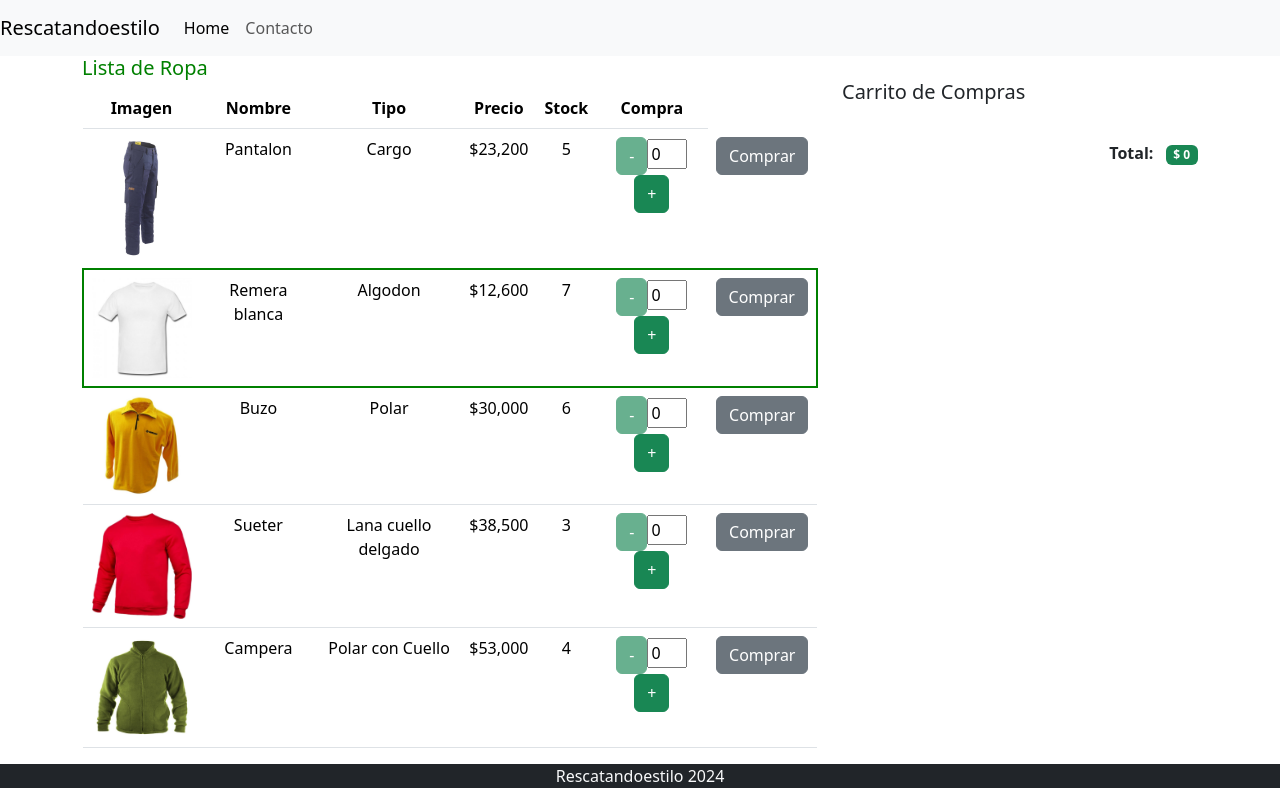
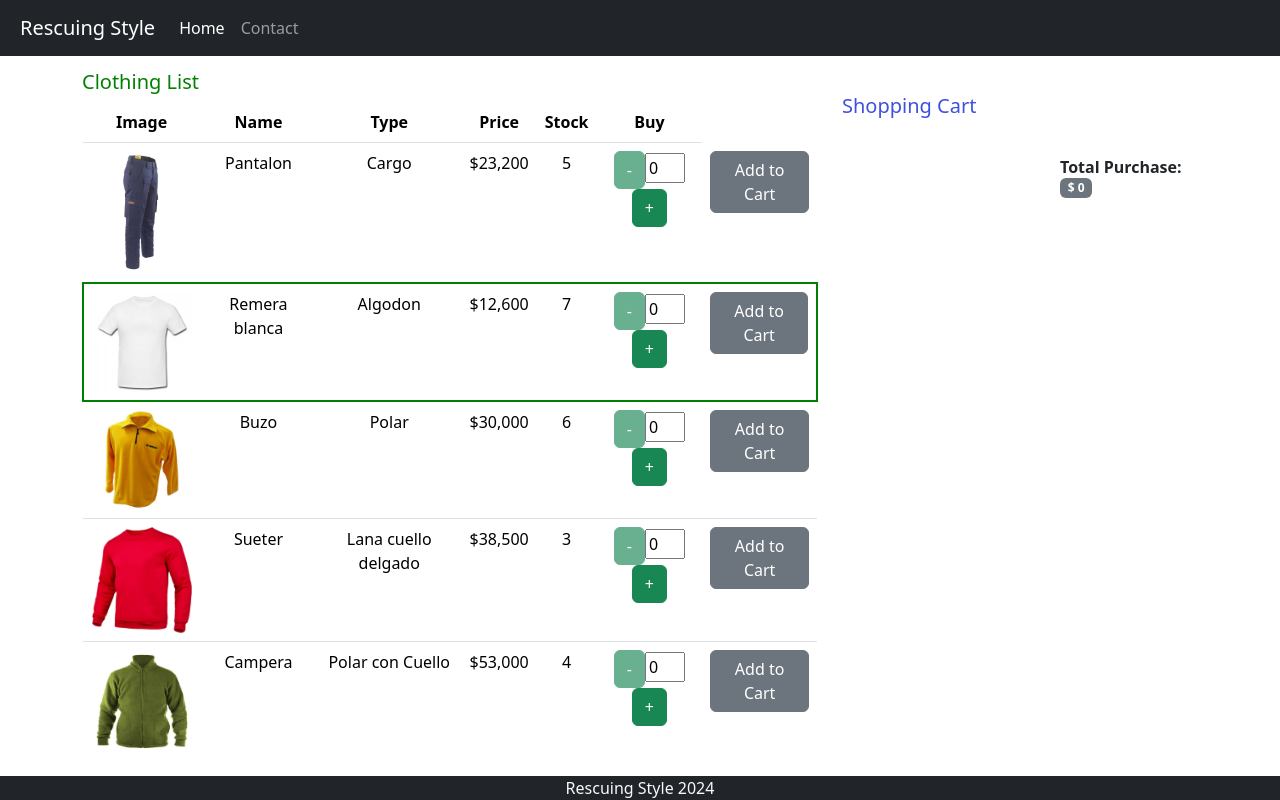
Before and after one commit to juan2645/rescatandoestilo, an Angular app: page /cloths in a window 1280 px wide. Built offline with nearby package versions, Linux system fonts and the light colour scheme.

Commit message:
Se modificaron estilos de la pagina (lista, carrito, etc)

```diff
--- a/src/app/app.component.html
+++ b/src/app/app.component.html
@@ -1,5 +1,5 @@
-<nav class="navbar navbar-expand-lg bg-body-tertiary">
-    <a class="navbar-brand" href="#">{{title}}</a>
+<nav class="navbar navbar-expand-lg bg-dark navbar-dark fixed-top ">
+  <a class="navbar-brand move-right" href="#">{{title}}</a>
   <button class="navbar-toggler" type="button" data-bs-toggle="collapse" data-bs-target="#navbarNavAltMarkup" aria-controls="navbarNavAltMarkup" aria-expanded="false" aria-label="Toggle navigation">
     <span class="navbar-toggler-icon"></span>
   </button>
@@ -9,14 +9,16 @@
         <a class="nav-link active" aria-current="page" [routerLink]="['/']">Home</a>
       </li>
       <li class="nav-item">
-          <a class="nav-link" [routerLink]="['/contacto']">Contacto</a>
+        <a class="nav-link" [routerLink]="['/contacto']">Contact</a>
       </li>
     </ul>
   </div>
 </nav>
-<div class="container">
+
+<div class="container" style="padding-top: 70px; padding-bottom: 40px;">
   <router-outlet></router-outlet>
 </div>
-<footer class="text-center bg-dark">
-  <span class="text-light">{{title}} 2024</span>
+
+<footer class="text-center bg-dark fixed-bottom">
+  <span class="text-light"> {{title}} 2024</span>
 </footer>
--- a/src/app/app.component.scss
+++ b/src/app/app.component.scss
@@ -0,0 +1,7 @@
+.move-right {
+    margin-left: 20px;
+}
+
+.bg-green {
+    background-color: #008000; /* Verde */
+  }
--- a/src/app/app.component.ts
+++ b/src/app/app.component.ts
@@ -6,5 +6,5 @@ import { Component } from '@angular/core';
   styleUrl: './app.component.scss'
 })
 export class AppComponent {
-  title = 'Rescatandoestilo';
+  title = 'Rescuing Style';
 }
--- a/src/app/clothes-cart/clothes-cart.component.html
+++ b/src/app/clothes-cart/clothes-cart.component.html
@@ -1,10 +1,12 @@
-<h5 class="my-4">Carrito de Compras</h5>
+<h5 class="my-4">Shopping Cart</h5>
 <ul class="list-group">
   <li *ngFor="let clothes of (cartList$ | async)" class="list-group-item d-flex justify-content-between align-items-center">
+    <span class="badge bg-primary rounded-pill">{{ clothes.cantidad }}</span>
     <span>{{ clothes.nombre }}</span>
-    <span class="badge bg-primary rounded-pill">{{ clothes.cantidad }}</span>
+    <span>{{ clothes.tipo }}</span>
+    <span class="badge bg-primary rounded-pill">$ {{ clothes.precio }}</span>
   </li>
 </ul>
-<div class="d-flex justify-content-end mt-3">
-    <h6 class="fw-bold">Total: <span class="badge bg-success ms-2">$ {{ cartTotal$ | async }}</span></h6>
+<div class="d-flex justify-content-between mt-3">
+    <h6 class="fw-bold custom-margin">Total Purchase: <span class="badge bg-secondary ms-7">$ {{ cartTotal$ | async }}</span></h6>
 </div>
--- a/src/app/clothes-cart/clothes-cart.component.scss
+++ b/src/app/clothes-cart/clothes-cart.component.scss
@@ -0,0 +1,7 @@
+.my-4{
+    color: rgb(63, 81, 220);
+}
+
+.custom-margin {
+    margin-left: 218px;
+}
--- a/src/app/clothes-cloths/clothes-cloths.component.scss
+++ b/src/app/clothes-cloths/clothes-cloths.component.scss
@@ -0,0 +1,3 @@
+.div.container {
+    margin-left: 5px;
+}
--- a/src/app/clothes-contact/clothes-contact.component.html
+++ b/src/app/clothes-contact/clothes-contact.component.html
@@ -1,40 +1,38 @@
-<!-- <div class="container mt-5"> -->
-    <p>Estamos aquí para ayudarte. Si tienes alguna pregunta o necesitas más información, no dudes en ponerte en contacto con nosotros a través de los siguientes medios:</p>
+    <p>We are here to help you. If you have any questions or need more information, do not hesitate to contact us through the following means:</p>
 
     <div class="row">
       <div class="col-md-6">
-        <h4>Información de Contacto</h4>
+        <h4>Contact information</h4>
         <ul class="list-unstyled">
-          <li><strong>Nombre:</strong> RescatandoEstilo</li>
-          <li><strong>Dirección:</strong> Rivadavia 3832, Olavarría, Buenos Aires</li>
-          <li><strong>Teléfono:</strong> +549 (2284) 45-8901</li>
-          <li><strong>Email:</strong> contactorescatandoestilo.com.ar</li>
+          <li><strong>Name:</strong> Rescuing Style</li>
+          <li><strong>Address:</strong> Rivadavia 3832, Olavarría, Buenos Aires</li>
+          <li><strong>Phone:</strong> +549 (2284) 45-8901</li>
+          <li><strong>Email:</strong> contactrescuingstyle.com</li>
         </ul>
       </div>
       <div class="col-md-6">
-        <h4>Horario de Atención</h4>
+        <h4>Opening Hours</h4>
         <ul class="list-unstyled">
-          <li><strong>Lunes a Viernes:</strong> 9:00 - 18:00 </li>
-          <li><strong>Sábado:</strong> 10:00 - 16:00 </li>
-          <li><strong>Domingo:</strong> Cerrado</li>
+          <li><strong>Monday to Friday:</strong> 9:00 - 18:00 </li>
+          <li><strong>Saturday:</strong> 10:00 - 16:00 </li>
+          <li><strong>Sunday:</strong> Closed</li>
         </ul>
       </div>
     </div>
 
-    <h4>Formulario de Contacto</h4>
+    <h4>Contact Form</h4>
     <form>
       <div class="mb-3">
-        <label for="nombre" class="form-label">Nombre</label>
-        <input type="text" class="form-control" id="nombre" placeholder="Tu nombre">
+        <label for="nombre" class="form-label">Name</label>
+        <input type="text" class="form-control" id="nombre" placeholder="Your name">
       </div>
       <div class="mb-3">
         <label for="email" class="form-label">Email</label>
-        <input type="email" class="form-control" id="email" placeholder="tuemail@ejemplo.com">
+        <input type="email" class="form-control" id="email" placeholder="youremail@example.com">
       </div>
       <div class="mb-3">
-        <label for="mensaje" class="form-label">Mensaje</label>
-        <textarea class="form-control" id="mensaje" rows="3" placeholder="Escribe tu mensaje aquí"></textarea>
+        <label for="mensaje" class="form-label">Message</label>
+        <textarea class="form-control" id="mensaje" rows="3" placeholder="Write your message here"></textarea>
       </div>
-      <button type="submit" class="btn btn-primary">Enviar</button>
+      <button type="submit" class="btn btn-primary">Send</button>
     </form>
-  <!-- </div> -->
--- a/src/app/clothes-list/clothes-list.component.html
+++ b/src/app/clothes-list/clothes-list.component.html
@@ -1,13 +1,14 @@
-<h5>Lista de Ropa</h5>
+<h5>Clothing List</h5>
+<div class="table-responsive">
   <table class="table text-center">
       <thead>
           <tr>
-            <th>Imagen</th>
-            <th>Nombre</th>
-            <th>Tipo</th>
-            <th>Precio</th>
+              <th>Image</th>
+              <th>Name</th>
+              <th>Type</th>
+              <th>Price</th>
               <th>Stock</th>
-            <th>Compra</th>
+              <th>Buy</th>
           </tr>
       </thead>
       <tbody>
@@ -17,10 +18,10 @@
                 <td>{{ clothes.nombre }}</td>
                 <td>{{ clothes.tipo }}</td>
                 <td>{{ clothes.precio | currency:'$':'symbol':'1.0-0'}}</td>
-              @if (clothes.stock >0) {
+                @if (clothes.stock > 0) {
                   <td>{{ clothes.stock }}</td>
                 } @else {
-                <td class="badge text-bg-warning">No hay stock en estos momentos.</td>
+                  <td class="badge text-bg-warning">NO STOCK</td>
                 }
                 <td>
                   <app-input-integer
@@ -30,13 +31,14 @@
                   </app-input-integer>
                 </td>
                 <td>
-                <button class="btn btn-secondary" (click)="addToCart(clothes)">Comprar</button>
+                  <button class="btn btn-secondary" (click)="addToCart(clothes)">Add to Cart</button>
                 </td>
               </tr>
           } @empty {
               <tr>
-              <td class="badge text-bg-danger" colspan="4">No hay ropa para mostrar.</td>
+                <td class="badge text-bg-danger" colspan="6">THERE ARE NO CLOTHES</td>
               </tr>
           }
       </tbody>
   </table>
+</div>
--- a/src/app/clothes-list/clothes-list.component.scss
+++ b/src/app/clothes-list/clothes-list.component.scss
@@ -10,3 +10,24 @@ h5 {
 .oferta {
     border: 2px solid green;
 }
+
+.badge {
+    margin-top: 9px;
+}
+
+.table-responsive {
+    overflow: auto;
+    height: calc(100vh - 150px);
+  }
+
+  table thead th {
+    position: sticky;
+    top: 0;
+    background-color: white;
+    z-index: 1020;
+    box-shadow: 0 2px 2px -1px rgba(0, 0, 0, 0.4);
+  }
+
+  table thead {
+    background-color: white;
+  }
--- a/src/app/input-integer/input-integer.component.ts
+++ b/src/app/input-integer/input-integer.component.ts
@@ -1,5 +1,4 @@
 import { Component, Input, Output, EventEmitter } from '@angular/core';
-// import { Clothes } from '../clothes-list/clothes';
 
 @Component({
   selector: 'app-input-integer',
```
Lines whose indentation alone changed are shown as unchanged.
